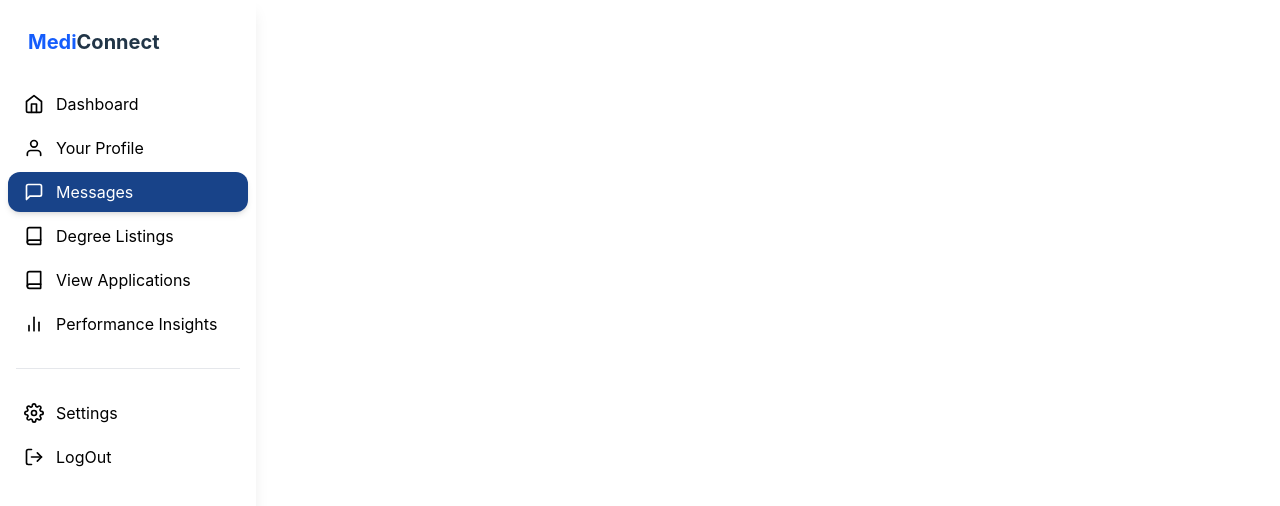
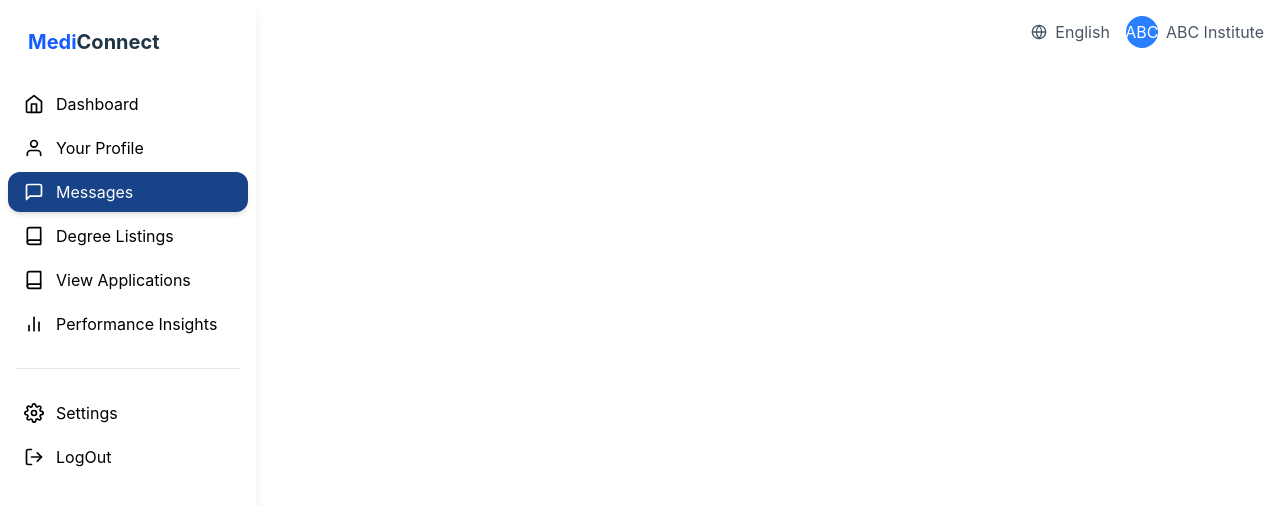
Before and after one commit to LiyanageDLMJ/Medi_connect, a React (Vite) app in the folder Frontend/: page /higher-education/messages in a window 1280 px wide. Shown: the top 506 px of the page. Built offline with nearby package versions, Linux system fonts and the light colour scheme.

Commit message:
Update Messages.tsx

```diff
--- a/Frontend/src/Role/higherEducation/pages/Messages.tsx
+++ b/Frontend/src/Role/higherEducation/pages/Messages.tsx
@@ -1,5 +1,7 @@
 import React from 'react'
 import Sidebar from "../components/Sidebar";
+import TopBar from "../components/TopBar";
+
 
 const Messages = () => {
   return (
@@ -7,9 +9,16 @@ const Messages = () => {
     {/* Sidebar */}
     <Sidebar />
 
+
     {/* Main Content */}
     <div className="flex-1 overflow-auto md:pl-64"> {/* Add padding on larger screens to account for sidebar */}
-</div>
+    <TopBar />
+    <div className="flex flex-col min-h-[calc(100vh-80px)] p-4 ">
+
+
+
+      </div>
+      </div>
 </div>
   )
 }
```
